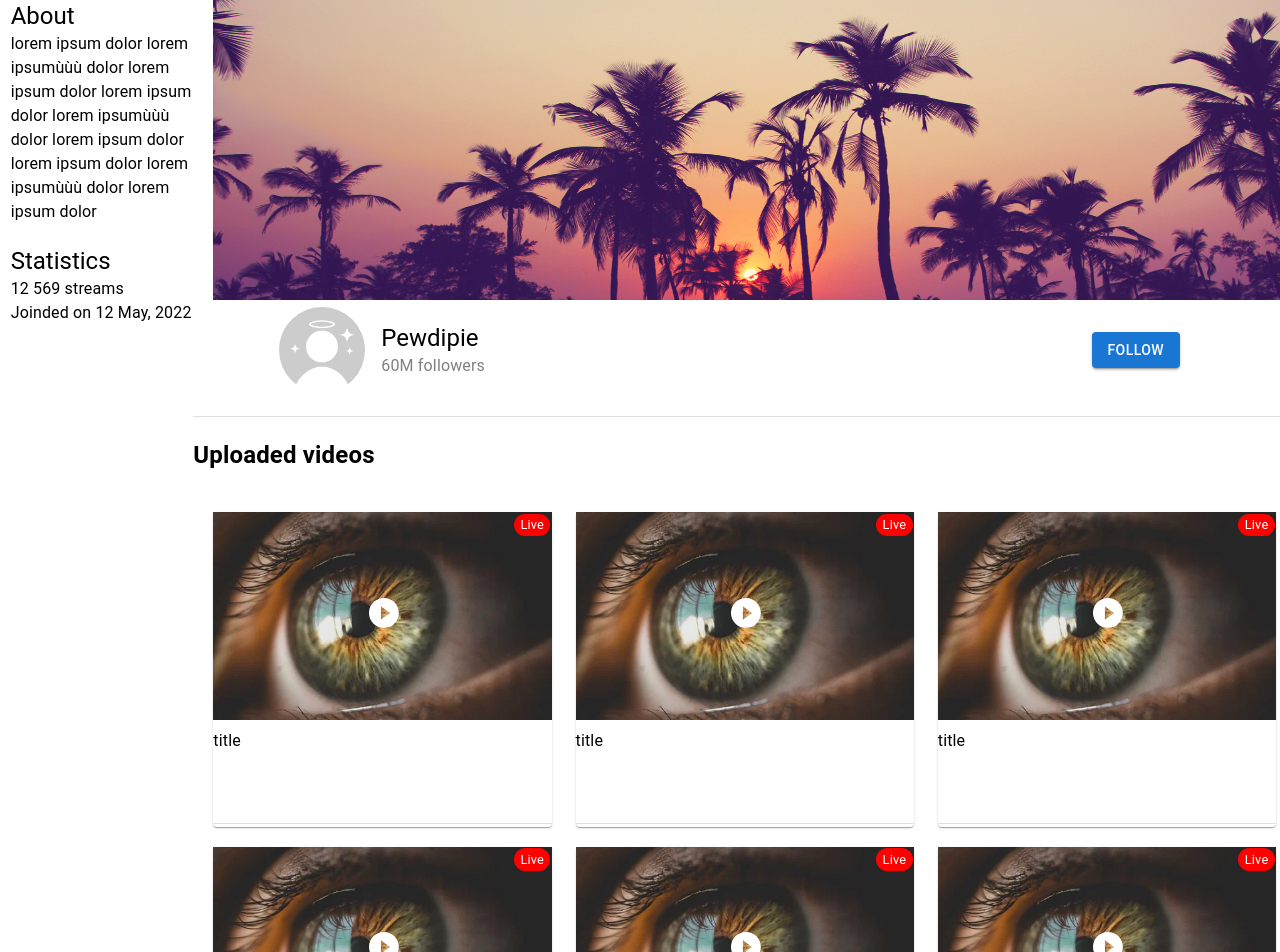
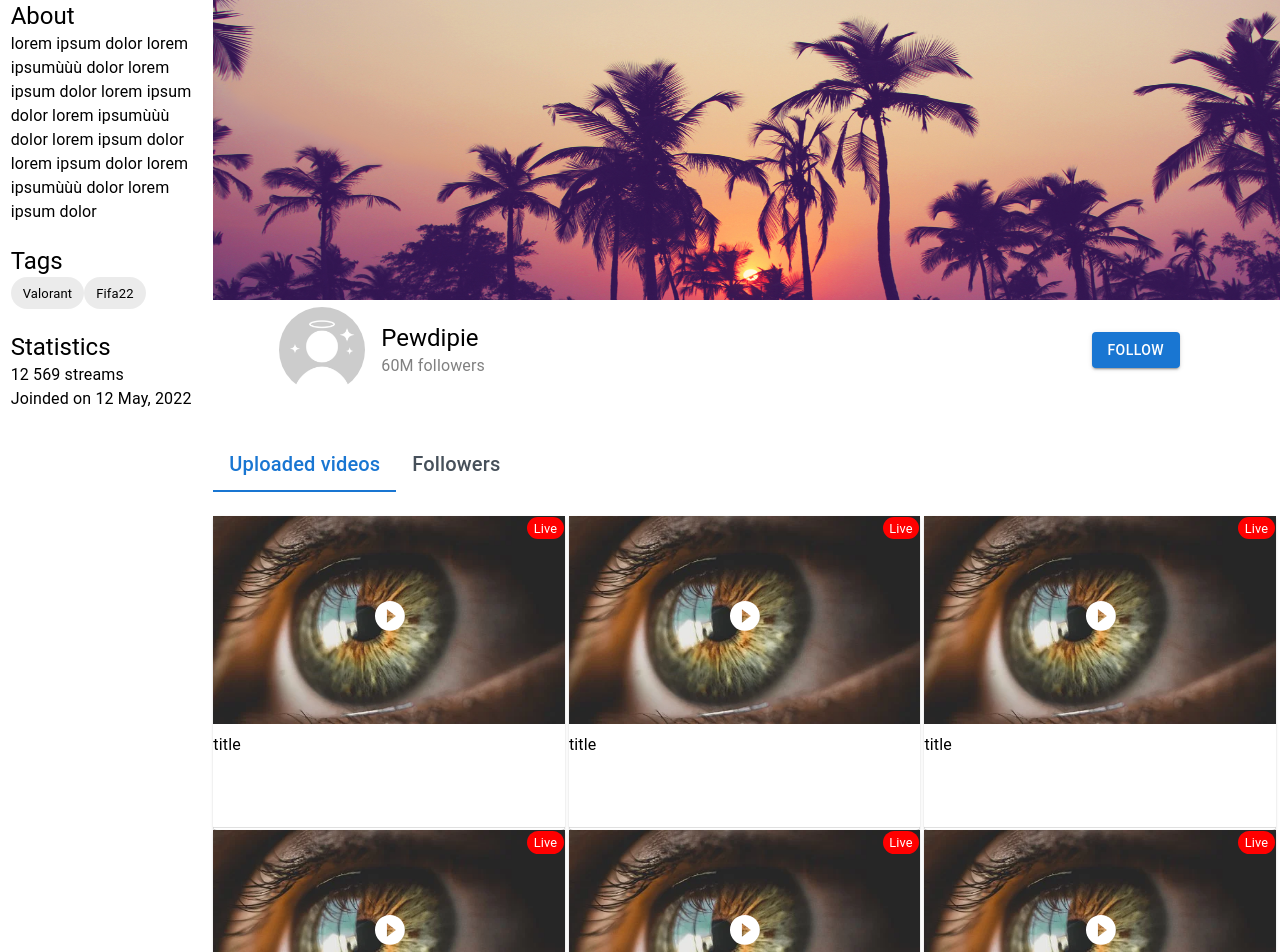
Before and after one commit to eessadrati/StreaGa, a React (Create React App) app in the folder client/: page /channel in a window 1280 px wide. Shown: the top 952 px of the page. Built offline with nearby package versions, Linux system fonts and the light colour scheme.

Commit message:
finishing channel page

```diff
--- /dev/null
+++ b/client/src/components/FollowersList.js
@@ -0,0 +1,43 @@
+import React from 'react'
+import { Grid, Tooltip, Typography } from '@mui/material/';
+import Channel from "../layout/AvaTy"
+import PersonRemoveIcon from '@mui/icons-material/PersonRemove';
+
+function FollowersList() {
+  return (
+    <Grid container xs={6}>
+        <Channel srcImg='profile.jpg' name={getName("zzamel")} sx={styles.followersList}/>
+        <Channel srcImg='profile.jpg' name={getName("lqahba")} sx={styles.followersList} />
+        <Channel srcImg='profile.jpg' name={getName("ssobissa")} sx={styles.followersList} />
+    </Grid>
+  )
+}
+
+const styles = {
+    followersList: {
+        "&:hover": {
+            backgroundColor:'#ececec',
+            cursor:'pointer'
+        }
+    },
+    follower: {
+        display: 'flex',
+        alignItems: 'center',
+        flexWrap: 'wrap',
+        flexDirection: 'row',
+        justifyContent: 'space-between',
+    }
+}
+
+const getName=(name)=> {
+    return (
+        <Grid container sx={styles.follower}>
+        <Typography >{name}</Typography>
+        <Tooltip title="Block user">
+            <PersonRemoveIcon sx={{marginRight:"-500px"}}/>
+        </Tooltip>
+        </Grid>
+    )
+
+}
+export default FollowersList
--- /dev/null
+++ b/client/src/components/UploadedVideos.js
@@ -0,0 +1,51 @@
+import React, {useState} from 'react'
+import Avatar from '@mui/material/Avatar';
+import { Grid, Button, CssBaseline, Divider, Typography, Chip, Tab, Tabs } from '@mui/material/';
+import Video from "../layout/VideoCard";
+import Profile from "../layout/AvaTy"
+
+function UploadedVideos() {
+    const video= {
+        id:'',
+        src:'/eye.webp',poster:'eye.webp',isLive:true,title:'title',channelId:'',channelName:'channel', channelProfile:'/eye.webp',views:2,
+    }
+    const posterStyle = {
+        width: '100%',
+    }
+  return (
+    <Grid container >
+        <Grid item xs={4}>
+            <Video video={video} posterStyle={posterStyle} />
+        </Grid>
+        <Grid item xs={4}>
+            <Video video={video} posterStyle={posterStyle} />
+        </Grid>
+        <Grid item xs={4}>
+            <Video video={video} posterStyle={posterStyle} />
+        </Grid>
+        <Grid item xs={4}>
+            <Video video={video} posterStyle={posterStyle} />
+        </Grid>
+        <Grid item xs={4}>
+            <Video video={video} posterStyle={posterStyle} />
+        </Grid>
+        <Grid item xs={4}>
+            <Video video={video} posterStyle={posterStyle} />
+        </Grid>
+        <Grid item xs={4}>
+            <Video video={video} posterStyle={posterStyle} />
+        </Grid>
+        <Grid item xs={4}>
+            <Video video={video} posterStyle={posterStyle} />
+        </Grid>
+    </Grid>
+  )
+}
+const styles = {
+    tabs: {
+        marginBottom: '20px',
+    },
+}
+
+
+export default UploadedVideos
--- a/client/src/components/pages/Channel.js
+++ b/client/src/components/pages/Channel.js
@@ -1,21 +1,22 @@
-import React from 'react'
+import React, {useState} from 'react'
 import Avatar from '@mui/material/Avatar';
-import { Grid, Button, CssBaseline, Divider, Typography } from '@mui/material/';
+import { Grid, Button, CssBaseline, Divider, Typography, Chip, Tab, Tabs } from '@mui/material/';
 import Video from "../../layout/VideoCard";
 import Profile from "../../layout/AvaTy"
+import UploadedVideos from '../UploadedVideos'
+import FollowersList from '../FollowersList'
 
 
 export default function Channel() {
-    const video= {
-        id:'',
-        src:'/eye.webp',poster:'eye.webp',isLive:true,title:'title',channelId:'',channelName:'channel', channelProfile:'/eye.webp',views:2,
-    }
-    const posterStyle = {
-        width: '100%',
+    const [value, setValue] = useState('uploaded videos');
+    const handleChange = (event, newValue) => {
+        setValue(newValue)
+    };
+    const handleClick = {
+
     }
 
   return (
-
     <Grid container direction="row">
         <CssBaseline />
     <Grid item xs={2} >
@@ -24,6 +25,11 @@ export default function Channel() {
             <Typography>
                 lorem ipsum dolor lorem ipsumùùù dolor lorem ipsum dolor lorem ipsum dolor lorem ipsumùùù dolor lorem ipsum dolor lorem ipsum dolor lorem ipsumùùù dolor lorem ipsum dolor
             </Typography>
+        </Grid>
+        <Grid sx={styles.sidebar_div} spacing={2}>
+            <Typography variant="h5">Tags</Typography>
+            <Chip label="Valorant" onClick={handleClick} />
+            <Chip label="Fifa22" onClick={handleClick} />
         </Grid>
         <Grid sx={styles.sidebar_div}>
             <Typography variant="h5">Statistics</Typography>
@@ -53,38 +59,17 @@ export default function Channel() {
         </Grid>
 
 
-        <Grid container spacing="20" sx={styles.videosContainer}>
-
-            <Grid xs={12}>
-            <Divider/>
-                <h2>Uploaded videos</h2>
-            </Grid>
-
-            <Grid item xs={4}>
-                <Video video={video} posterStyle={posterStyle} />
-            </Grid>
-            <Grid item xs={4}>
-                <Video video={video} posterStyle={posterStyle} />
-            </Grid>
-            <Grid item xs={4}>
-                <Video video={video} posterStyle={posterStyle} />
-            </Grid>
-            <Grid item xs={4}>
-                <Video video={video} posterStyle={posterStyle} />
-            </Grid>
-            <Grid item xs={4}>
-                <Video video={video} posterStyle={posterStyle} />
-            </Grid>
-
-            <Grid item xs={4}>
-                <Video video={video} posterStyle={posterStyle} />
-            </Grid>
-            <Grid item xs={4}>
-                <Video video={video} posterStyle={posterStyle} />
-            </Grid>
-            <Grid item xs={4}>
-                <Video video={video} posterStyle={posterStyle} />
-            </Grid>
+        <Grid container direction="column" sx={styles.videosContainer}>
+            <Tabs
+                value={value}
+                onChange={handleChange}
+                sx={styles.tabs}
+            >
+                <Tab value="uploaded videos" label={<Typography variant="h6" >Uploaded videos</Typography>}  sx={{textTransform:'none'}} />
+                <Tab value="followers" label={<Typography variant="h6" >Followers</Typography>} sx={{textTransform:'none'}} />
+            </Tabs>
+            {value === 'uploaded videos' && <UploadedVideos/>}
+            {value === 'followers' && <FollowersList/>}
         </Grid>
     </Grid>
     <br/><br/>
@@ -127,4 +112,7 @@ const styles = {
         marginRight: '20px',
         width: '100%',
     },
+    tabs: {
+        marginBottom: '24px',
+    },
 }
```
